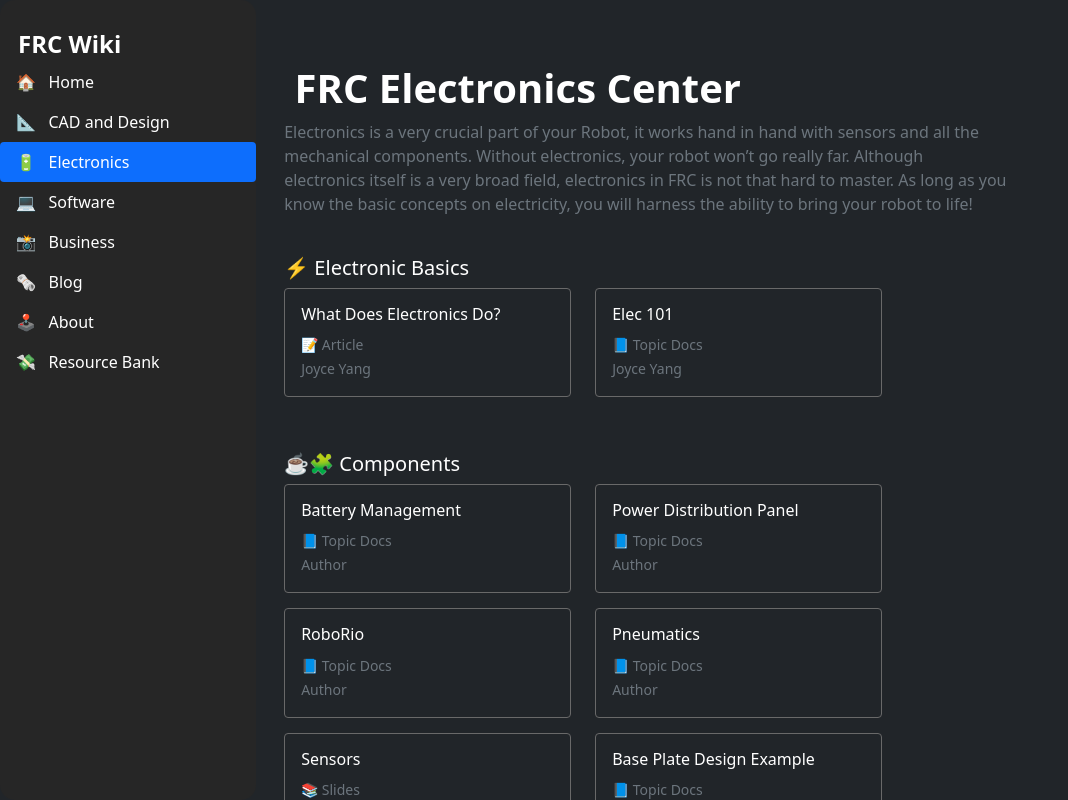
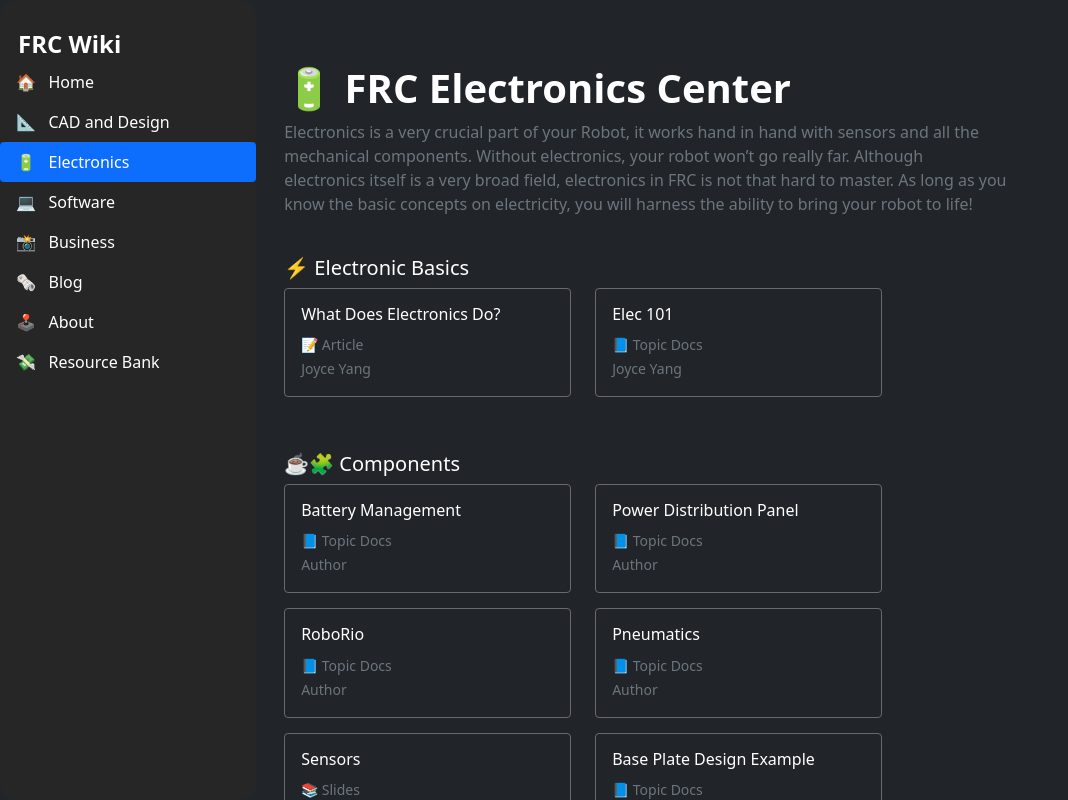
Before and after one commit to anchalbhardwaj24/frcWiki, a plain HTML site: page elec/elec-home.html in a window 1280 px wide. Shown: the whole page, without its empty margins (0-1068 px from the left). Drawn offline with nearby package versions, Linux system fonts and the light colour scheme.

Commit message:
i forgot the 🔋 how could i be so stupid

```diff
--- a/elec/elec-home.html
+++ b/elec/elec-home.html
@@ -61,7 +61,7 @@
             <!-- Main contents -->
             <div class="bg-dark" id="main-content" style="height: 800px">
                 <div class="bg-dark text-secondary px-4 text-left">
-                    <h2 class="display-6 fw-bold text-white">&nbsp;FRC Electronics Center</h2>
+                    <h2 class="display-6 fw-bold text-white">🔋&nbsp;FRC Electronics Center</h2>
                     <div class="col-lg-9">
                         <p class="fs-6 mb-6">Electronics is a very crucial part of your Robot, it works hand in hand with sensors and all the mechanical components. Without electronics, your robot won’t go really far. Although electronics itself is a very broad field, electronics in FRC is not that hard to master. As long as you know the basic concepts on electricity, you will harness the ability to bring your robot to life!</p><br>
                         <!--Introduction to FRC Software-->
```
